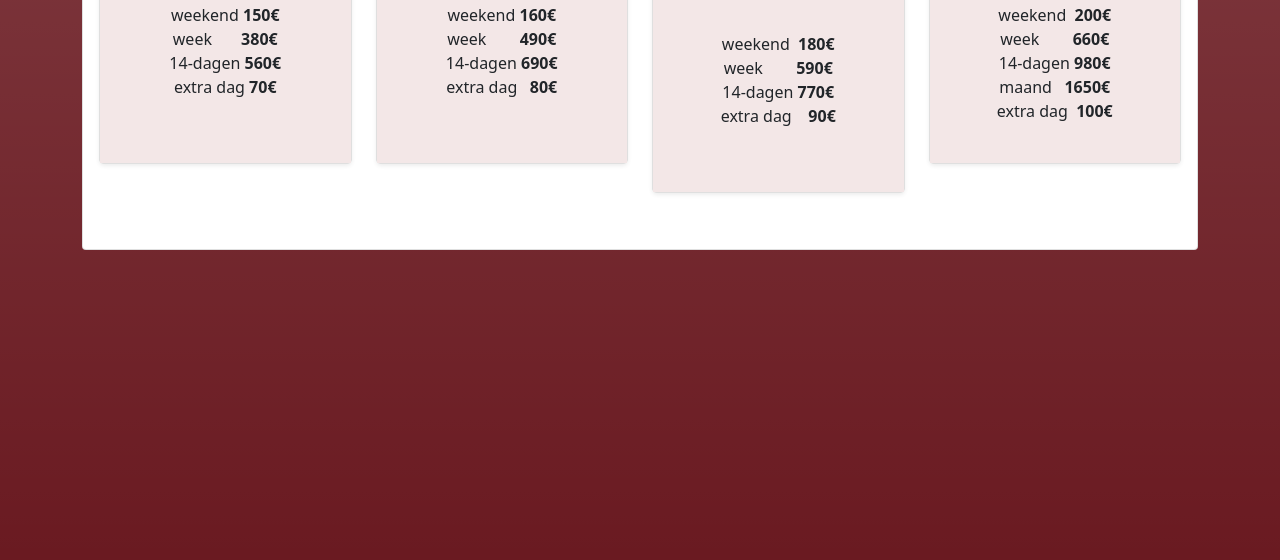
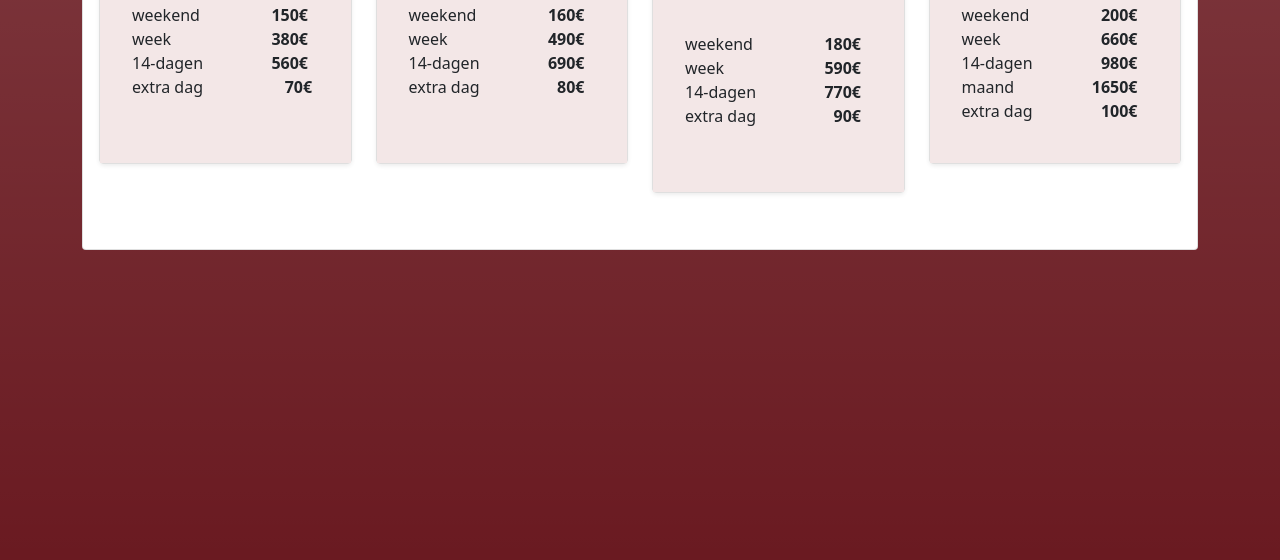
Before and after one commit to camel72/zee, a plain HTML site: page prijslijst.html in a window 1280 px wide. Shown: the part 240-800 px from the top of the page. Drawn offline with nearby package versions, Linux system fonts and the light colour scheme.

Commit message:
formatted price list and added favicon

```diff
--- a/css/zee.css
+++ b/css/zee.css
@@ -40,3 +40,19 @@ html {
 .clicky-badge {
     display: none !important;
 }
+
+.price-center {
+    text-align: left !important;
+}
+.holidayPeriod li > span:first-child{
+    padding-left: 1rem;
+    text-align: left !important;
+    width: 6rem !important;
+    display: inline-block;
+}
+
+.holidayPeriod li > span:nth-child(2){
+    text-align: right !important;
+    display: inline-block;
+    width: 6rem !important;
+}
--- a/prijslijst.html
+++ b/prijslijst.html
@@ -1,5 +1,5 @@
 <!doctype html>
-<html lang="en">
+<html lang="en" xmlns="http://www.w3.org/1999/html">
 <head>
     <meta charset="utf-8">
     <meta name="viewport" content="width=device-width, initial-scale=1">
@@ -10,6 +10,7 @@
     <meta name="description"
           content="Appartement te huur Middelkerke op de zeedijk, 2 slaapkamers, badkamer, ruime salon en keuken. Er is ook mogelijkheid om te parkeren bij het gebouw."/>
     <title>Appartement te huur, zeedijk Middelkerke</title>
+    <link rel="icon" href="/img/duinroos.png" type="image/png" sizes="16x16">
 </head>
 
 <body class="bg-gradient" style="background: #6a1a21">
@@ -44,7 +45,7 @@
         <div class="card-body">
             <div class="tab-pane fade show active" id="pills-prijslijst" role="tabpanel"
                  aria-labelledby="pills-prijslijst-tab">
-                <div class="row row-cols-1 row-cols-xl-4 row-cols-md-2 mb-3 text-center">
+                <div class="row row-cols-1 row-cols-xl-4 row-cols-md-2 mb-3 price-center">
                     <div class="col">
                         <div class="card mb-4 rounded-3 shadow-sm">
                             <div class="card-header py-3">
@@ -52,12 +53,11 @@
                                 </h4>
                             </div>
                             <div class="card-body" style="background-color: #f3e7e7;">
-                                <ul class="list-unstyled mt-3 mb-5" >
-                                    <li>weekend <span class="fw-bold">150€</span></li>
-                                    <li>week &nbsp;&nbsp;&nbsp;&nbsp;&nbsp;&nbsp;<span
-                                            class="fw-bold">380€</span></li>
-                                    <li>14-dagen <span class="fw-bold">560€</span></li>
-                                    <li>extra dag <span class="fw-bold">70€</span></li>
+                                <ul class="list-unstyled mt-3 mb-5 holidayPeriod" >
+                                    <li><span>weekend</span><span class="fw-bold">150€</span></li>
+                                    <li><span>week</span><span class="fw-bold">380€</span></li>
+                                    <li><span>14-dagen</span><span class="fw-bold">560€</span></li>
+                                    <li><span>extra dag</span> <span class="fw-bold">70€</span></li>
                                 </ul>
                             </div>
                         </div>
@@ -68,15 +68,11 @@
                                 <h4 class="my-0 fw-normal">April - September</h4>
                             </div>
                             <div class="card-body" style="background-color: #f3e7e7;">
-                                <ul class="list-unstyled mt-3 mb-5">
-                                    <li>weekend&nbsp;<span class="fw-bold">160€</span>
-                                    </li>
-                                    <li>week&nbsp;&nbsp;&nbsp;&nbsp;&nbsp;&nbsp;&nbsp;&nbsp;<span
-                                            class="fw-bold">490€</span></li>
-                                    <li>14-dagen&nbsp;<span class="fw-bold">690€</span></li>
-                                    </li>
-                                    <li>extra dag&nbsp;&nbsp;&nbsp;<span class="fw-bold">80€</span>
-                                    </li>
+                                <ul class="list-unstyled mt-3 mb-5 holidayPeriod">
+                                    <li><span>weekend</span><span class="fw-bold">160€</span></li>
+                                    <li><span>week</span><span class="fw-bold">490€</span></li></li>
+                                    <li><span>14-dagen</span><span class="fw-bold">690€</span></li>
+                                    <li><span>extra dag</span><span class="fw-bold">80€</span></li>
                                 </ul>
                             </div>
                         </div>
@@ -87,13 +83,11 @@
                                 <h4 class="my-0 fw-normal">Paas - Kerstvakantie</h4>
                             </div>
                             <div class="card-body" style="background-color: #f3e7e7;">
-                                <ul class="list-unstyled mt-3 mb-5">
-                                    <li>weekend&nbsp;&nbsp;<span class="fw-bold">180€</span>
-                                    </li>
-                                    <li>week&nbsp;&nbsp;&nbsp;&nbsp;&nbsp;&nbsp;&nbsp;&nbsp;<span
-                                            class="fw-bold">590€</span></li>
-                                    <li>14-dagen&nbsp;<span class="fw-bold">770€</span></li>
-                                    <li>extra dag<span class="fw-bold">&nbsp;&nbsp;&nbsp;&nbsp;90€</span></li>
+                                <ul class="list-unstyled mt-3 mb-5 holidayPeriod">
+                                    <li><span>weekend</span><span class="fw-bold">180€</span></li>
+                                    <li><span>week</span><span class="fw-bold">590€</span></li>
+                                    <li><span>14-dagen</span><span class="fw-bold">770€</span></li>
+                                    <li><span>extra dag</span><span class="fw-bold">90€</span></li>
                                 </ul>
                             </div>
                         </div>
@@ -104,14 +98,12 @@
                                 <h4 class="my-0 fw-normal">Juli - Augustus</h4>
                             </div>
                             <div class="card-body" style="background-color: #f3e7e7;">
-                                <ul class="list-unstyled mt-3 mb-4">
-                                    <li>weekend&nbsp;&nbsp;<span class="fw-bold">200€</span></li>
-                                    <li>week&nbsp;&nbsp;&nbsp;&nbsp;&nbsp;&nbsp;&nbsp;&nbsp;<span
-                                            class="fw-bold">660€</span></li>
-                                    <li>14-dagen&nbsp;<span class="fw-bold">980€</span></li>
-                                    <li>maand&nbsp;&nbsp;&nbsp;<span
-                                            class="fw-bold">1650€</span></li>
-                                    <li>extra dag&nbsp;&nbsp;<span class="fw-bold">100€</span></li>
+                                <ul class="list-unstyled mt-3 mb-4 holidayPeriod">
+                                    <li><span>weekend</span><span class="fw-bold">200€</span></li>
+                                    <li><span>week</span><span class="fw-bold">660€</span></li>
+                                    <li><span>14-dagen</span><span class="fw-bold">980€</span></li>
+                                    <li><span>maand</span><span class="fw-bold">1650€</span></li>
+                                    <li><span>extra dag</span><span class="fw-bold">100€</span></li>
                                 </ul>
                             </div>
                         </div>
```
